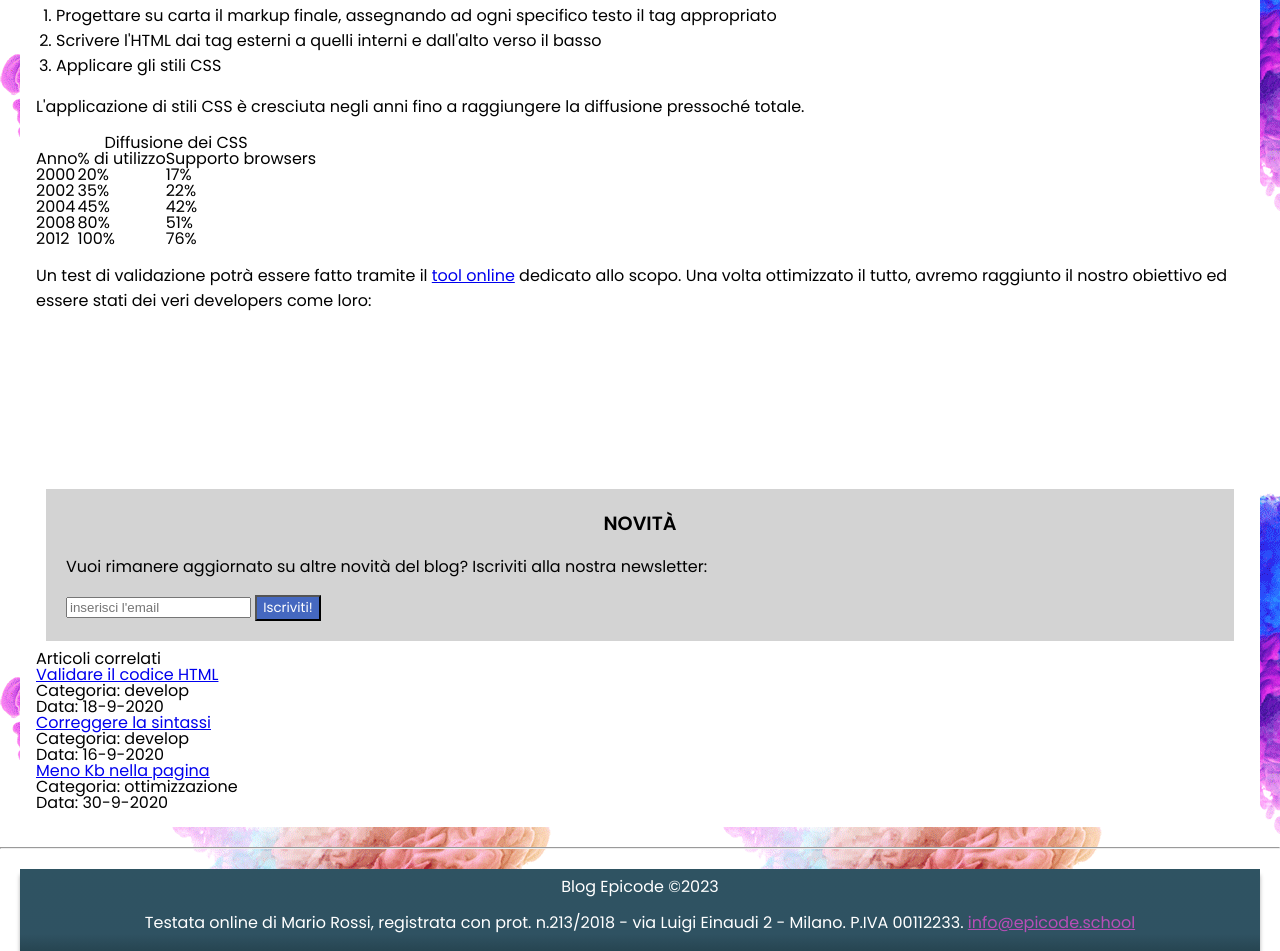
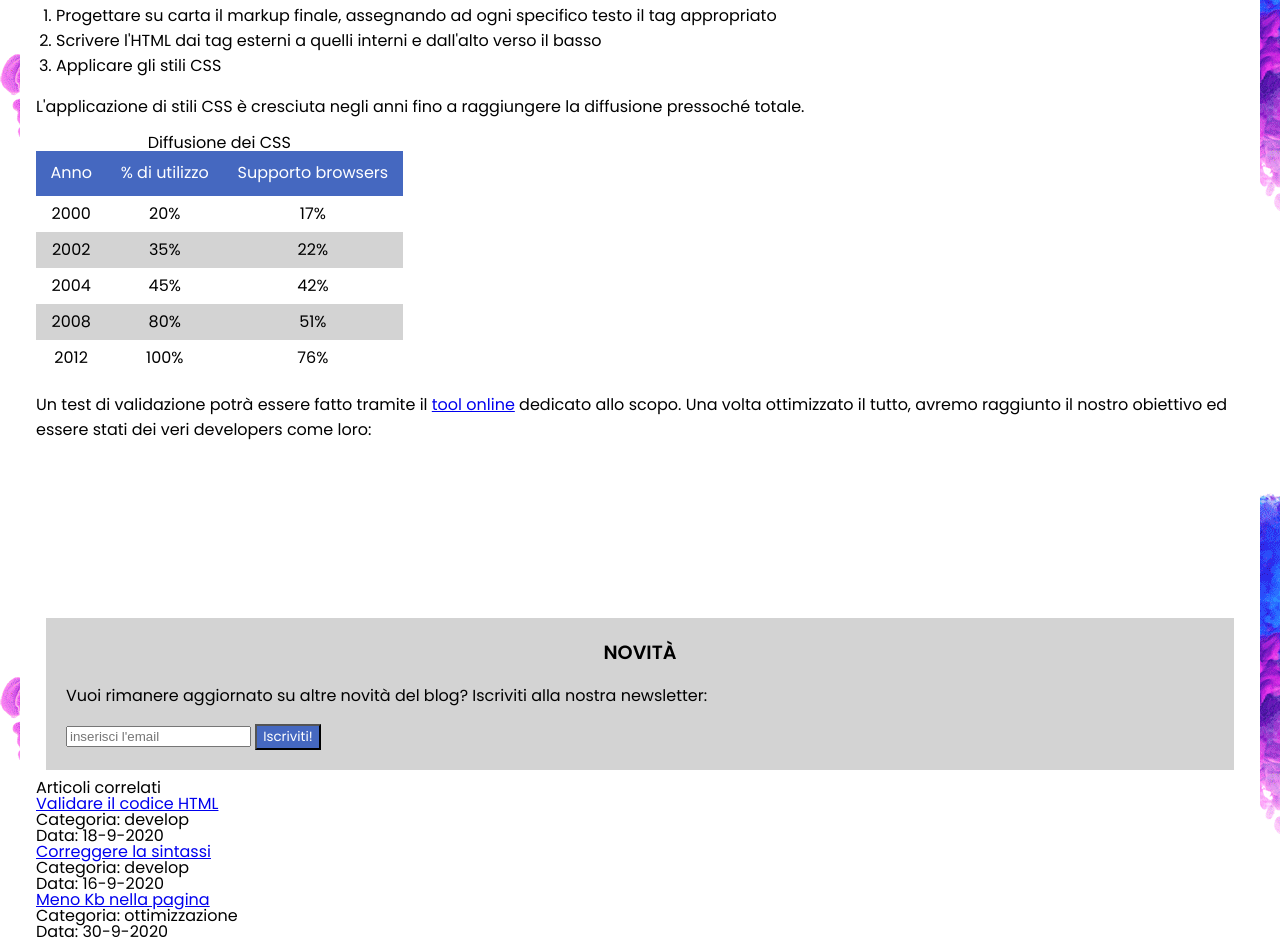
Before and after one commit to EdoardoTunzi/EsercizioU1-W1-D4-Blog-styling-CSS, a plain HTML site: page index.html in a window 1280 px wide. Shown: the part 759-1710 px from the top of the page. Drawn offline with Linux system fonts and the light colour scheme; grey boxes are pictures that could not be loaded.

Commit message:
css table

```diff
--- a/assets/css/style.css
+++ b/assets/css/style.css
@@ -94,6 +94,29 @@ iframe {
 
 /* TABELLE */
 
+table {
+  border-collapse: collapse;
+}
+th {
+  background-color: #4568c0;
+  color: white;
+  padding: 0.9em;
+  text-align: center;
+}
+
+td {
+  padding: 10px;
+  text-align: center;
+}
+
+tr:nth-child(even) {
+  background-color: lightgrey;
+}
+
+tr:nth-child(odd) {
+  background-color: white;
+}
+
 /* FORM */
 
 section {
```
